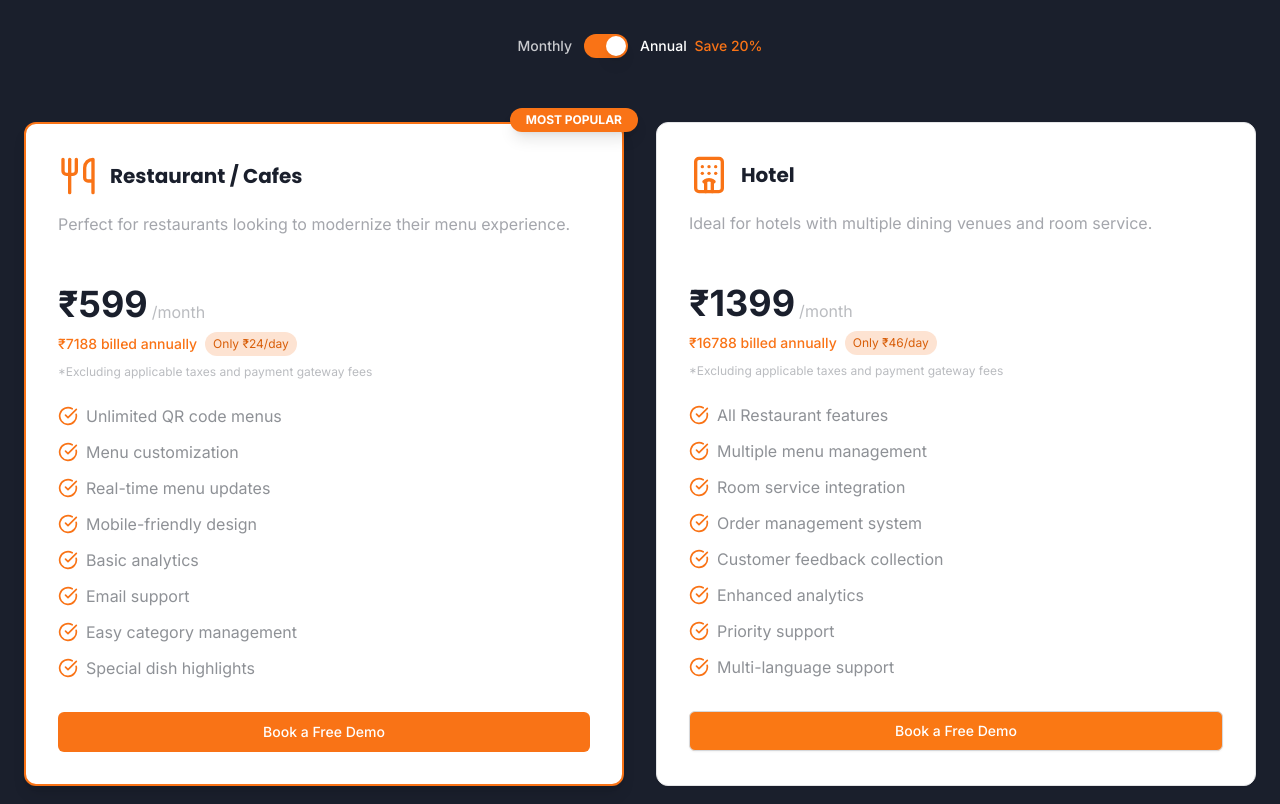
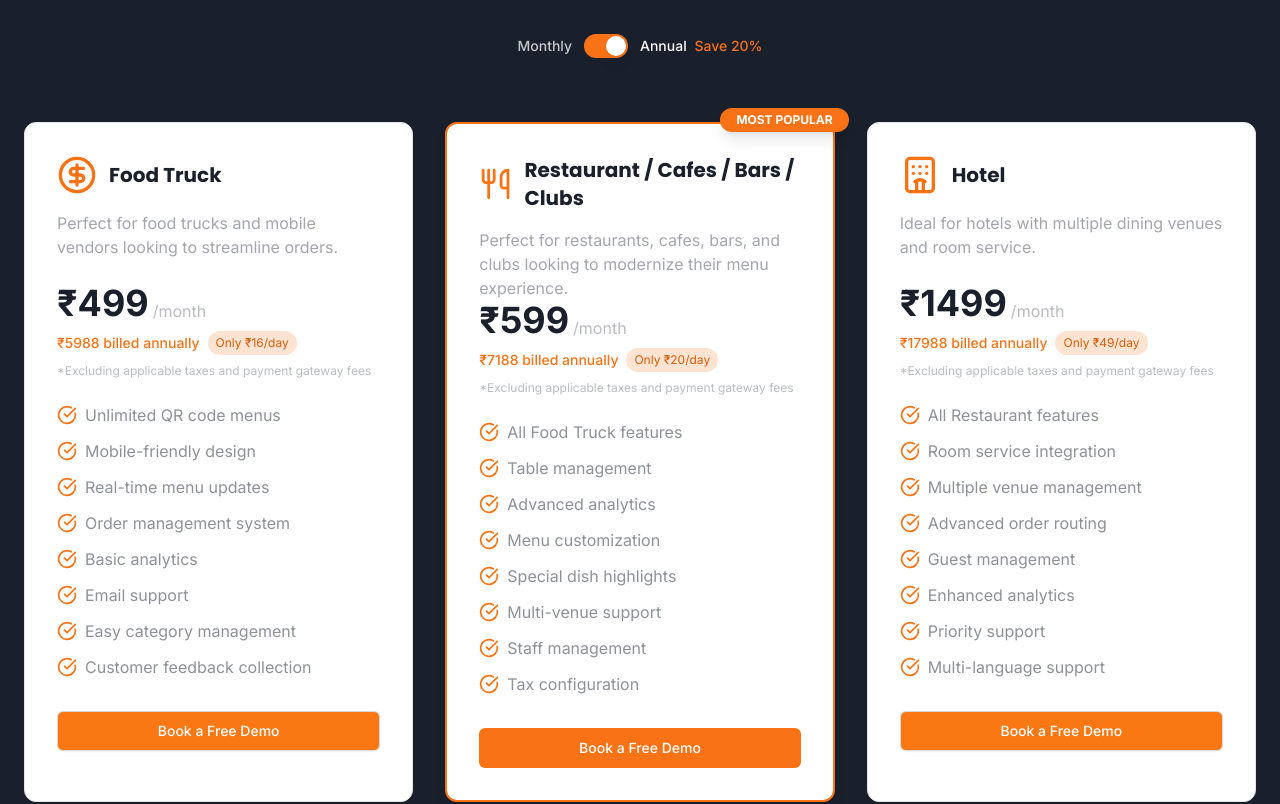
Before and after one commit to medgentai/qr-code-menus-made-easy, a React (Vite) app: page /pricing in a window 1280 px wide. Shown: the part 626-1430 px from the top of the page. Built offline with nearby package versions, Linux system fonts and the light colour scheme.

Commit message:
Refactor: Update pricing plans and descriptions in PricingSection component

```diff
--- a/src/components/PricingSection.tsx
+++ b/src/components/PricingSection.tsx
@@ -14,46 +14,67 @@ const PricingSection = () => {
 
   const plans = [
     {
-      name: "Restaurant / Cafes",
-      description: "Perfect for restaurants looking to modernize their menu experience.",
+      name: "Food Truck",
+      description: "Perfect for food trucks and mobile vendors looking to streamline orders.",
+      monthlyPrice: 699,
+      annualPrice: 499,
+      annualTotal: 5988,
+      icon: <CircleDollarSign className="h-10 w-10 text-orange-500" />,
+      features: [
+        "Unlimited QR code menus",
+        "Mobile-friendly design",
+        "Real-time menu updates",
+        "Order management system",
+        "Basic analytics",
+        "Email support",
+        "Easy category management",
+        "Customer feedback collection"
+      ],
+      cta: "Book a Free Demo",
+      highlight: false,
+      dailyCost: 16
+    },
+    {
+      name: "Restaurant / Cafes / Bars / Clubs",
+      description: "Perfect for restaurants, cafes, bars, and clubs looking to modernize their menu experience.",
       monthlyPrice: 799,
       annualPrice: 599,
       annualTotal: 7188,
       icon: <Utensils className="h-10 w-10 text-orange-500" />,
       features: [
-        "Unlimited QR code menus",
+        "All Food Truck features",
+        "Table management",
+        "Advanced analytics",
         "Menu customization",
-        "Real-time menu updates",
-        "Mobile-friendly design",
-        "Basic analytics",
-        "Email support",
-        "Easy category management",
-        "Special dish highlights"
+        "Special dish highlights",
+        "Multi-venue support",
+        "Staff management",
+        "Tax configuration"
       ],
       cta: "Book a Free Demo",
       highlight: true,
-      dailyCost: 24
+      dailyCost: 20
     },
     {
       name: "Hotel",
       description: "Ideal for hotels with multiple dining venues and room service.",
-      monthlyPrice: 1599,
-      annualPrice: 1399,
-      annualTotal: 16788,
+      monthlyPrice: 1699,
+      annualPrice: 1499,
+      annualTotal: 17988,
       icon: <Hotel className="h-10 w-10 text-orange-500" />,
       features: [
         "All Restaurant features",
-        "Multiple menu management",
         "Room service integration",
-        "Order management system",
-        "Customer feedback collection",
+        "Multiple venue management",
+        "Advanced order routing",
+        "Guest management",
         "Enhanced analytics",
         "Priority support",
         "Multi-language support"
       ],
       cta: "Book a Free Demo",
       highlight: false,
-      dailyCost: 46
+      dailyCost: 49
     }
   ];
 
@@ -83,7 +104,7 @@ const PricingSection = () => {
           </div>
         </div>
 
-        <div className="grid grid-cols-1 md:grid-cols-2 gap-8">
+        <div className="grid grid-cols-1 md:grid-cols-2 lg:grid-cols-3 gap-8">
           {plans.map((plan, index) => (
             <div
               key={index}
```
Also changed, not shown: 1 other file (tests, documents, lock files or other folders).
